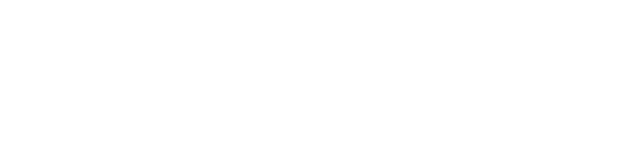
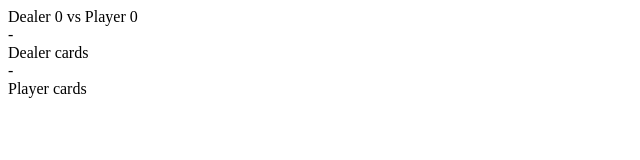
Before and after one commit to banqueter/bjSummer, a plain HTML site: page index.html in a window 1280 px wide. Shown: the whole page, without its empty margins (0-640 px from the left). Drawn offline with Linux system fonts and the light colour scheme.

Commit message:
Added selectors and created dealer and player html elements through JS

```diff
--- a/index.html
+++ b/index.html
@@ -2,6 +2,14 @@
 <html>
   <head>
     <title>JS Blackjack Game</title>
+    <style>
+      .btn {
+        display: inline-block;
+        padding: 0.375rem 0.75rem;
+        font: 1rem;
+        line-height: 1.5rem;
+      }
+    </style>
   </head>
   <body>
     <div id="game"></div>
--- a/script.js
+++ b/script.js
@@ -1,6 +1,37 @@
 const app = (function () {
+  const game = {};
+
   function init() {
     console.log(`init ready`);
+    game.main = document.querySelector(`#game`);
+    console.log(game);
+    game.scoreBoard = document.createElement(`div`);
+    game.scoreBoard.textContent = `Dealer 0 vs Player 0`;
+    game.scoreBoard.style.fonstSize = "2em";
+    game.main.append(game.scoreBoard);
+    game.table = document.createElement(`div`);
+    // Dealer
+    game.dealer = document.createElement(`div`);
+    game.dealerCards = document.createElement(`div`);
+    game.dealerCards.textContent = `Dealer cards`;
+    game.dealerScore = document.createElement("div");
+    game.dealerScore.textContent = `-`;
+    game.dealerScore.classList.add(`score`);
+    game.dealer.append(game.dealerScore);
+    game.table.append(game.dealer);
+    game.dealer.append(game.dealerCards);
+    // Player
+    game.player = document.createElement(`div`);
+    game.playerCards = document.createElement(`div`);
+    game.playerCards.textContent = `Player cards`;
+    game.playerScore = document.createElement("div");
+    game.playerScore.textContent = `-`;
+    game.playerScore.classList.add(`score`);
+    game.player.append(game.playerScore);
+    game.table.append(game.player);
+    game.player.append(game.playerCards);
+
+    game.main.append(game.table);
   }
   return { init: init };
 })();
```
